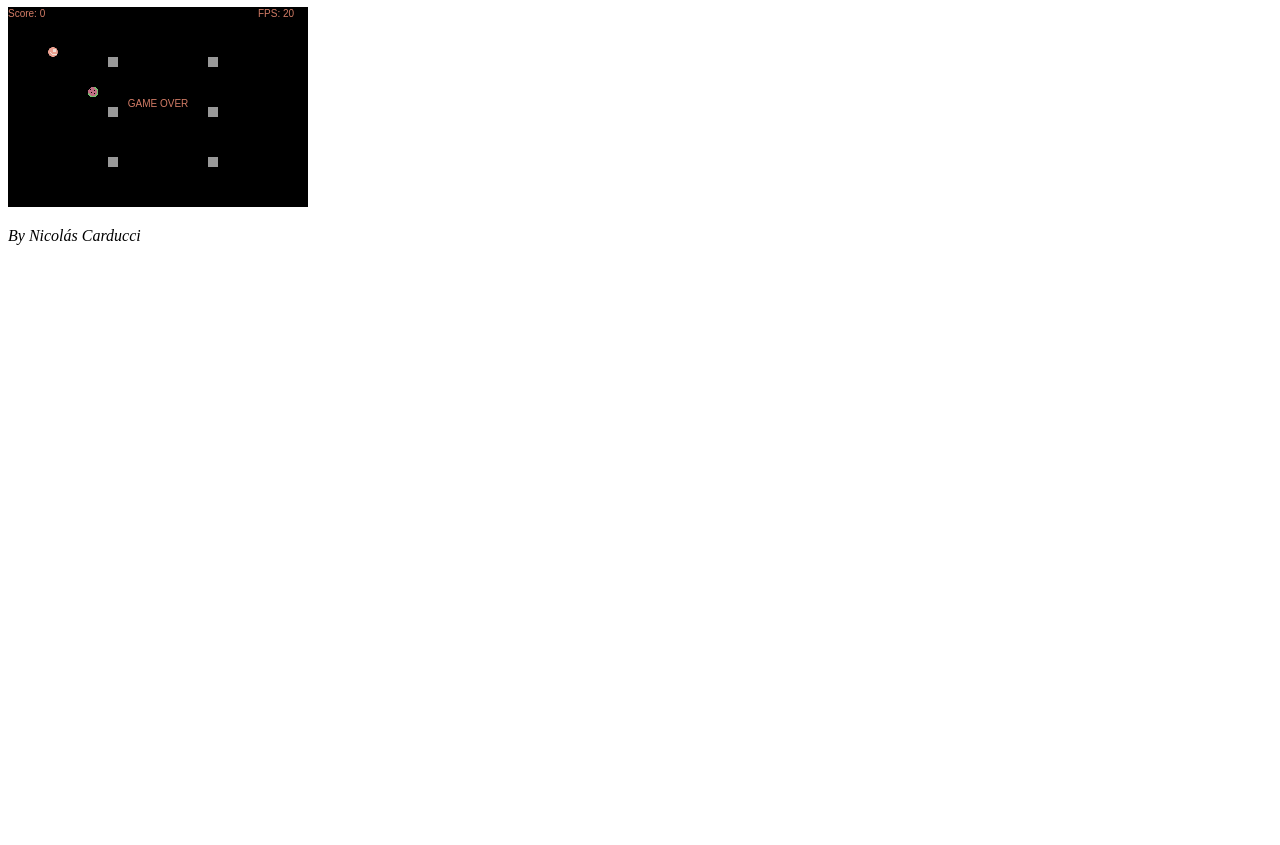
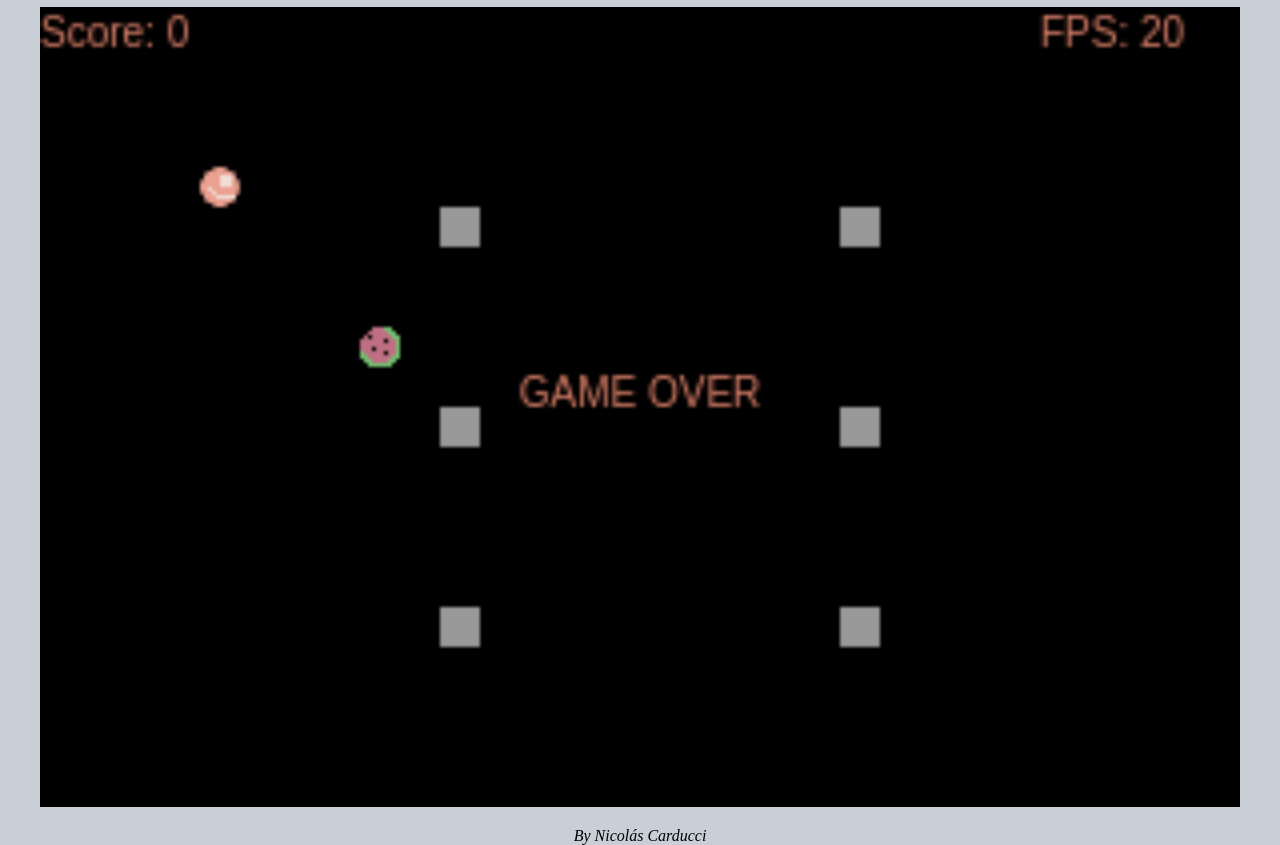
Before and after one commit to nicolasc95/MyFirstGame_SnakeGame, a plain HTML site: page index.html in a window 1280 px wide. Shown: the part 73-918 px from the top of the page. Before the commit the page ends 800 px from the top, so only its background shows below. Drawn offline with Linux system fonts and the light colour scheme.

Commit message:
resize to browser

```diff
--- a/app.js
+++ b/app.js
@@ -35,6 +35,7 @@
   var x = 50,
       y = 50;
   var deltaTime = 0;
+
   //compatibility problems of RequestAnimationFrame
   window.requestAnimationFrame = (function () {
     return window.requestAnimationFrame ||
@@ -272,6 +273,14 @@
     act();
   }
 
+   //Resize canvas
+   function resize (){
+   var w = window.innerWidth / canvas.width;
+   var h = window.innerHeight / canvas.height;
+   var scale = Math.min(h, w);
+   canvas.style.width = (canvas.width * scale) + 'px';
+   canvas.style.height = (canvas.height * scale) + 'px';
+   }
   //Canvas init
   function init() {
     canvas = document.getElementById('canvas');
@@ -303,9 +312,11 @@
       }
 
     // Start Game
+    resize();
     run();
     repaint();
   }
 
   window.addEventListener('load', init, false);
+  window.addEventListener('resize', resize, false);
 } (window)) ;
--- a/index.html
+++ b/index.html
@@ -5,15 +5,15 @@
   <meta name="viewport" content="width=device-width, initial-scale=1.0" />
   <!--[if lte IE 8]><meta http-equiv="X-UA-Compatible" content="chrome=1" /><![endif]-->
   <title>My First Canvas Game</title>
+  <script type="application/javascript" src="app.js"></script>
   </head>
-  <body>
+  <body style="margin:0; padding:0; background:#c8cfd6; text-align:center">
     <h1>My First Canvas Game - Snake Game</h1>
     <p>
-      <canvas id="canvas" width="300" height="200" style="background:#999">
+      <canvas id="canvas" width="300" height="200" style="background: black">
       Canvas not supported by your browser.
       </canvas>
     </p>
-    <script type="application/javascript" src="app.js"></script>
     <cite>By Nicolás Carducci</cite>
   </body>
 </html>
```
